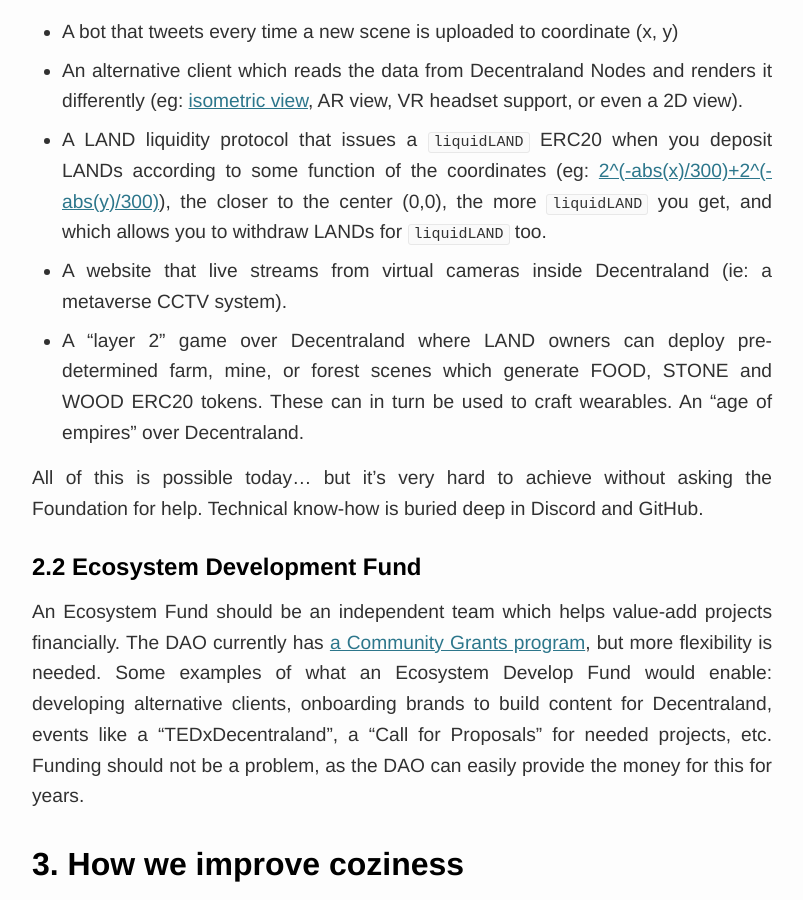
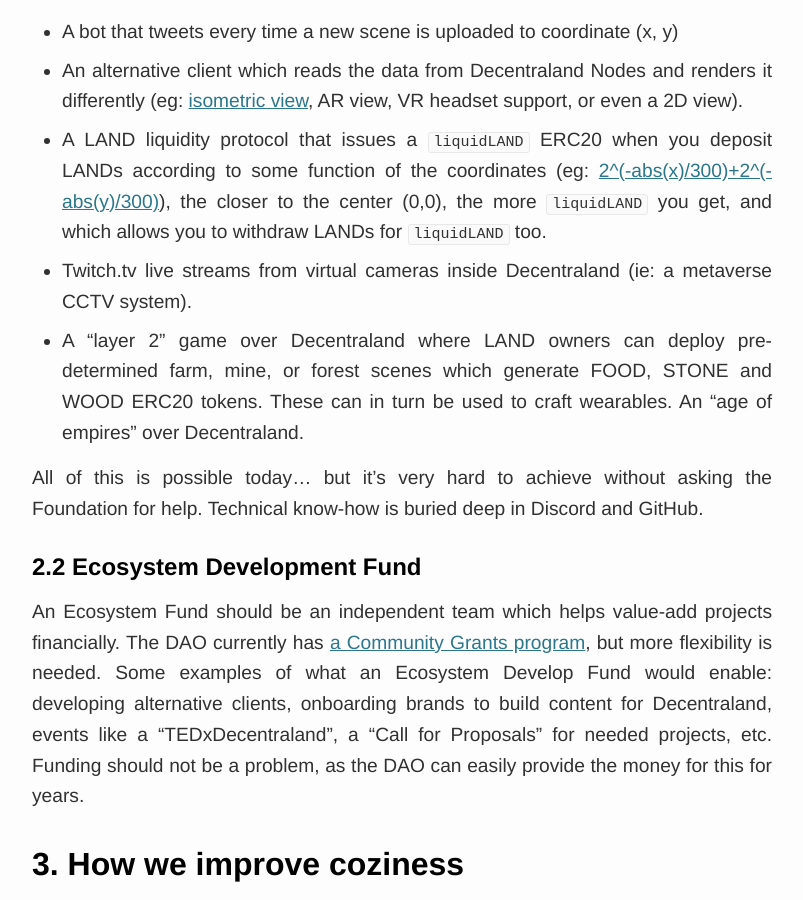
Before and after one commit to tobyornottobe/maraoz.github.io, a Jekyll site: the page built from _posts/2022-01-01-decentraland-vision.md, in a window 1280 px wide and 900 px high, scrolled down 4826 px. Shown: the whole window, without its empty margins (238-1041 px from the left). Built offline with Jekyll 4.4.1, drawn with Linux system fonts in a browser that asks for light colours.

Commit message:
Update 2022-01-01-decentraland-vision.md

```diff
--- a/_posts/2022-01-01-decentraland-vision.md
+++ b/_posts/2022-01-01-decentraland-vision.md
@@ -55,7 +55,7 @@
 - A bot that tweets every time a new scene is uploaded to coordinate (x, y)
 - An alternative client which reads the data from Decentraland Nodes and renders it differently (eg: [isometric view](https://www.youtube.com/watch?v=U6rGeAuPcno), AR view, VR headset support, or even a 2D view).
 - A LAND liquidity protocol that issues a `liquidLAND` ERC20 when you deposit LANDs according to some function of the coordinates (eg: [2^(-abs(x)/300)+2^(-abs(y)/300)](https://www.wolframalpha.com/input?i=2%5E%28-abs%28x%29%2F300%29%2B2%5E%28-abs%28y%29%2F300%29)), the closer to the center (0,0), the more `liquidLAND` you get, and which allows you to withdraw LANDs for `liquidLAND` too.
-- A website that live streams from virtual cameras inside Decentraland (ie: a metaverse CCTV system).
+- Twitch.tv live streams from virtual cameras inside Decentraland (ie: a metaverse CCTV system).
 - A "layer 2" game over Decentraland where LAND owners can deploy pre-determined farm, mine, or forest scenes which generate FOOD, STONE and WOOD ERC20 tokens. These can in turn be used to craft wearables. An "age of empires" over Decentraland.
 
 All of this is possible today... but it's very hard to achieve without asking the Foundation for help. Technical know-how is buried deep in Discord and GitHub.
```
